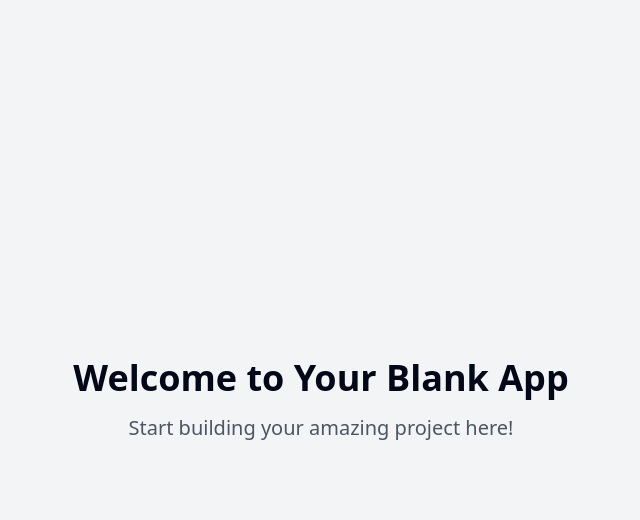
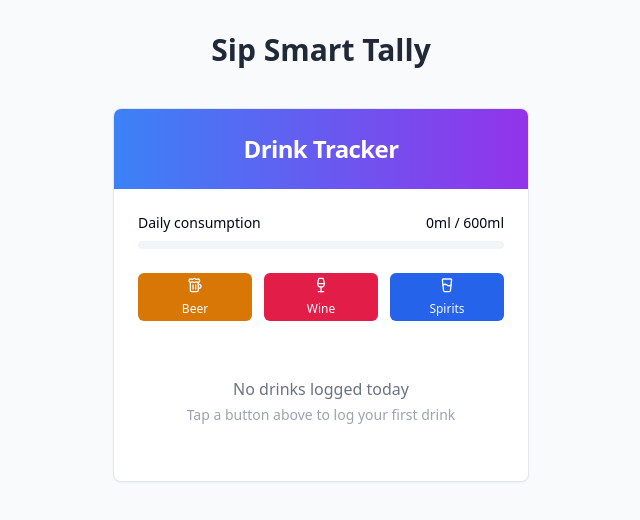
Before and after one commit to criss7777/sip-smart-tally, a React (Vite) app: page / in a window 1280 px wide. Shown: the top 520 px of the page, without its empty margins (319-959 px from the left). Built offline with nearby package versions, Linux system fonts and the light colour scheme.

Commit message:
Refactor: UI/UX improvements

```diff
--- a/src/components/DrinkLogger.tsx
+++ b/src/components/DrinkLogger.tsx
@@ -1,73 +1,162 @@
 
 import React, { useState } from 'react';
 import { Button } from "@/components/ui/button";
-import { Card } from "@/components/ui/card";
-import { Beer, Wine, Clock } from "lucide-react";
+import { Card, CardHeader, CardTitle, CardContent } from "@/components/ui/card";
+import { Beer, Wine, Clock, GlassWater, Trash2 } from "lucide-react";
+import { Progress } from "@/components/ui/progress";
+import { useToast } from "@/hooks/use-toast";
+import { Separator } from "@/components/ui/separator";
 
 interface Drink {
   type: 'beer' | 'wine' | 'spirits';
   amount: number;
   timestamp: Date;
+  id: string;
 }
 
 export const DrinkLogger = () => {
   const [drinks, setDrinks] = useState<Drink[]>([]);
+  const { toast } = useToast();
+
+  // Calculate total amount in ml
+  const totalAmount = drinks.reduce((sum, drink) => sum + drink.amount, 0);
+  // Recommended daily limit in ml (approx 2 standard drinks)
+  const recommendedLimit = 600;
+  const percentOfLimit = Math.min(100, (totalAmount / recommendedLimit) * 100);
 
   const logDrink = (type: Drink['type']) => {
     const newDrink = {
       type,
       amount: type === 'beer' ? 330 : type === 'wine' ? 150 : 45,
       timestamp: new Date(),
+      id: Date.now().toString()
     };
+
     setDrinks([...drinks, newDrink]);
+
+    toast({
+      title: `${type.charAt(0).toUpperCase() + type.slice(1)} added`,
+      description: `${newDrink.amount}ml logged successfully`,
+    });
+  };
+
+  const removeDrink = (id: string) => {
+    setDrinks(drinks.filter(drink => drink.id !== id));
+    toast({
+      title: "Drink removed",
+      description: "Drink has been removed from your log"
+    });
+  };
+
+  const getTypeIcon = (type: Drink['type']) => {
+    switch(type) {
+      case 'beer': return <Beer className="w-4 h-4" />;
+      case 'wine': return <Wine className="w-4 h-4" />;
+      case 'spirits': return <GlassWater className="w-4 h-4" />;
+      default: return <div className="w-4 h-4" />;
+    }
   };
 
   return (
     <div className="p-4 max-w-md mx-auto">
-      <Card className="p-6 bg-white shadow-lg">
-        <h2 className="text-2xl font-bold mb-6 text-center text-gray-800">Track Drink</h2>
+      <Card className="overflow-hidden">
+        <CardHeader className="bg-gradient-to-r from-blue-500 to-purple-600 text-white">
+          <CardTitle className="text-2xl font-bold text-center">Drink Tracker</CardTitle>
+        </CardHeader>
 
-        <div className="grid grid-cols-2 gap-4 mb-6">
+        <CardContent className="p-6">
+          <div className="space-y-6">
+            <div className="space-y-2">
+              <div className="flex justify-between items-center">
+                <h3 className="text-sm font-medium">Daily consumption</h3>
+                <span className="text-sm font-medium">{totalAmount}ml / {recommendedLimit}ml</span>
+              </div>
+              <Progress
+                value={percentOfLimit}
+                className="h-2"
+                indicatorClassName={percentOfLimit > 80 ? "bg-red-500" : "bg-blue-500"}
+              />
+            </div>
+
+            <div className="grid grid-cols-3 gap-3">
               <Button
                 onClick={() => logDrink('beer')}
-            className="flex items-center justify-center gap-2 bg-[#403E43] hover:bg-[#2a292b]"
+                className="flex flex-col items-center justify-center gap-2 py-6 bg-amber-600 hover:bg-amber-700"
               >
-            <Beer className="w-5 h-5" />
-            Beer
+                <Beer className="w-6 h-6" />
+                <span className="text-xs font-medium">Beer</span>
               </Button>
 
               <Button
                 onClick={() => logDrink('wine')}
-            className="flex items-center justify-center gap-2 bg-[#403E43] hover:bg-[#2a292b]"
+                className="flex flex-col items-center justify-center gap-2 py-6 bg-rose-600 hover:bg-rose-700"
               >
-            <Wine className="w-5 h-5" />
-            Wine
+                <Wine className="w-6 h-6" />
+                <span className="text-xs font-medium">Wine</span>
+              </Button>
+
+              <Button
+                onClick={() => logDrink('spirits')}
+                className="flex flex-col items-center justify-center gap-2 py-6 bg-blue-600 hover:bg-blue-700"
+              >
+                <GlassWater className="w-6 h-6" />
+                <span className="text-xs font-medium">Spirits</span>
               </Button>
             </div>
 
-        <div className="mt-6">
-          <h3 className="text-lg font-semibold mb-3 text-gray-700">Today's Log</h3>
-          {drinks.length === 0 ? (
-            <p className="text-gray-500 text-center">No drinks logged today</p>
-          ) : (
-            <div className="space-y-2">
-              {drinks.map((drink, index) => (
-                <div key={index} className="flex items-center justify-between p-2 bg-gray-50 rounded">
-                  <div className="flex items-center gap-2">
-                    {drink.type === 'beer' ? <Beer className="w-4 h-4" /> :
-                     drink.type === 'wine' ? <Wine className="w-4 h-4" /> :
-                     <div className="w-4 h-4" />}
-                    <span className="capitalize">{drink.type}</span>
+            {drinks.length > 0 && (
+              <>
+                <Separator />
+                <div className="space-y-1">
+                  <h3 className="text-base font-semibold">Today's Log</h3>
+
+                  <div className="space-y-2 mt-3 max-h-[240px] overflow-y-auto pr-1">
+                    {drinks.map((drink) => (
+                      <div
+                        key={drink.id}
+                        className="flex items-center justify-between p-3 bg-gray-50 rounded-lg border border-gray-100"
+                      >
+                        <div className="flex items-center gap-3">
+                          <div className={`p-2 rounded-full ${
+                            drink.type === 'beer' ? 'bg-amber-100 text-amber-600' :
+                            drink.type === 'wine' ? 'bg-rose-100 text-rose-600' :
+                            'bg-blue-100 text-blue-600'
+                          }`}>
+                            {getTypeIcon(drink.type)}
                           </div>
-                  <div className="flex items-center gap-2 text-sm text-gray-600">
-                    <Clock className="w-4 h-4" />
-                    {new Date(drink.timestamp).toLocaleTimeString()}
+                          <div>
+                            <p className="font-medium capitalize">{drink.type}</p>
+                            <p className="text-xs text-gray-500">{drink.amount}ml</p>
+                          </div>
+                        </div>
+
+                        <div className="flex items-center gap-3">
+                          <div className="text-xs text-gray-500 flex items-center">
+                            <Clock className="w-3 h-3 mr-1" />
+                            {new Date(drink.timestamp).toLocaleTimeString([], {hour: '2-digit', minute:'2-digit'})}
+                          </div>
+                          <button
+                            onClick={() => removeDrink(drink.id)}
+                            className="text-gray-400 hover:text-red-500 transition-colors"
+                          >
+                            <Trash2 className="w-4 h-4" />
+                          </button>
                         </div>
                       </div>
                     ))}
                   </div>
+                </div>
+              </>
+            )}
+
+            {drinks.length === 0 && (
+              <div className="py-8 text-center">
+                <p className="text-gray-500">No drinks logged today</p>
+                <p className="text-sm text-gray-400 mt-1">Tap a button above to log your first drink</p>
+              </div>
             )}
           </div>
+        </CardContent>
       </Card>
     </div>
   );
--- a/src/pages/Index.tsx
+++ b/src/pages/Index.tsx
@@ -1,12 +1,15 @@
-// Update this page (the content is just a fallback if you fail to update the page)
+
+import { DrinkLogger } from "@/components/DrinkLogger";
+import { Toaster } from "@/components/ui/toaster";
 
 const Index = () => {
   return (
-    <div className="min-h-screen flex items-center justify-center bg-gray-100">
-      <div className="text-center">
-        <h1 className="text-4xl font-bold mb-4">Welcome to Your Blank App</h1>
-        <p className="text-xl text-gray-600">Start building your amazing project here!</p>
+    <div className="min-h-screen bg-gray-50 py-8">
+      <div className="container mx-auto px-4">
+        <h1 className="text-3xl font-bold text-center mb-6 text-gray-800">Sip Smart Tally</h1>
+        <DrinkLogger />
       </div>
+      <Toaster />
     </div>
   );
 };
```
Lines whose indentation alone changed are shown as unchanged.
